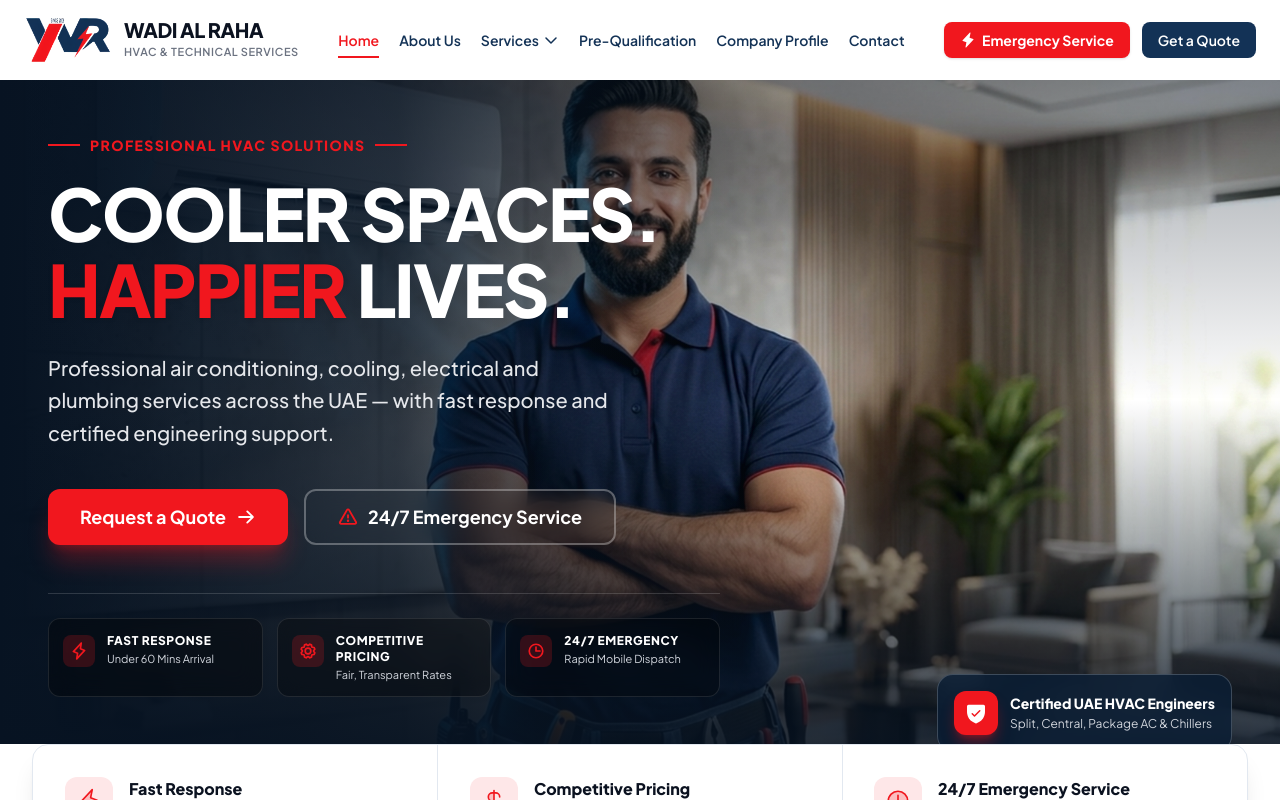
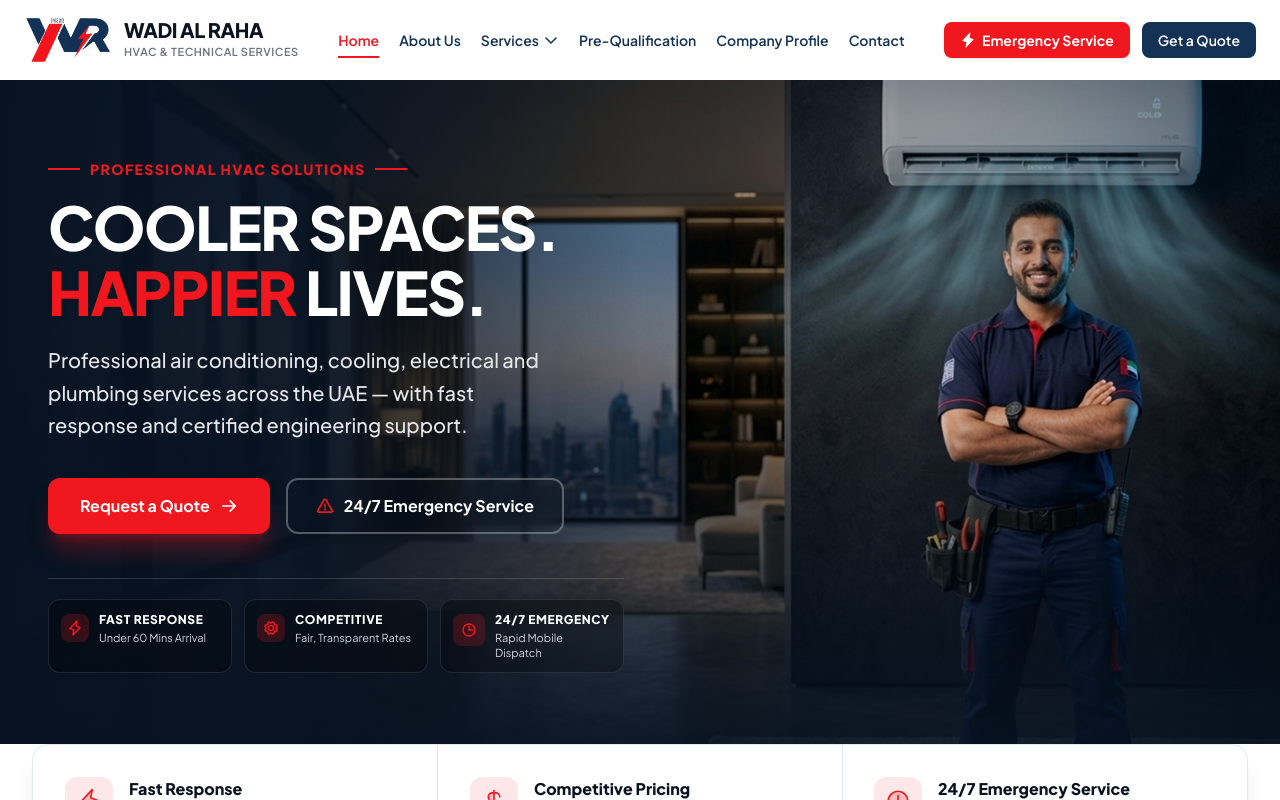
Before and after one commit to SonyLucky7/wadialraha.com, a Next.js app: page / in a window 1280 px wide. Shown: the top 800 px of the page. Built offline with nearby package versions, Linux system fonts and the light colour scheme.

Commit message:
fix(hero): fix face cropping by anchoring image to object-top and object-right, confine text gradient to left 50%, and remove obstructing badges

```diff
--- a/src/components/home/HeroSection.tsx
+++ b/src/components/home/HeroSection.tsx
@@ -10,45 +10,45 @@ import {
   Gear,
   Clock,
   Warning,
-  ShieldCheck,
 } from "@phosphor-icons/react";
 import { COMPANY } from "@/lib/constants";
 
 export function HeroSection() {
   return (
-    <section className="relative min-h-[100dvh] lg:min-h-screen bg-[#071322] text-white flex items-center overflow-hidden pt-24 sm:pt-28 pb-16 sm:pb-20">
+    <section className="relative min-h-[100dvh] lg:min-h-screen bg-[#071322] text-white flex items-center overflow-hidden pt-20 sm:pt-24 lg:pt-28 pb-16 sm:pb-20">
       {/* ─── FULL-BLEED 4K/8K LOSSLESS BACKGROUND (3840 x 2143 Native UHD) ─── */}
-      <div className="absolute inset-0 z-0">
+      <div className="absolute inset-0 z-0 overflow-hidden">
         <Image
-          src="/images/hero/ac-mechanic-hero-4k-flipped.jpg"
+          src="/images/hero/ac-mechanic-hero-fullbleed-4k.jpg"
           alt="WADI AL RAHA Professional Certified AC Mechanic in UAE"
           fill
           priority
-          unoptimized // Prevents Next.js downsampling; serves full native 3840px 4K pixels
+          unoptimized // Serves native 3840px 4K pixels with zero downsampling
           sizes="100vw"
-          className="object-cover object-[70%_center] lg:object-[center_35%] filter contrast-[1.03] select-none"
+          // Crucial: Anchored to TOP and RIGHT so head and face are NEVER cut off
+          className="object-cover object-[78%_top] lg:object-[88%_top] filter contrast-[1.03] select-none pointer-events-none"
         />
 
-        {/* Cinematic Deep Navy Gradient Overlay for Text Readability */}
-        <div className="absolute inset-0 bg-gradient-to-r from-[#071322] via-[#071322]/80 to-transparent w-full lg:w-[62%] pointer-events-none" />
+        {/* Left-side dark gradient strictly covering the left 48-52% so it NEVER overlaps the technician */}
+        <div className="absolute inset-0 bg-gradient-to-r from-[#071322] via-[#071322]/85 to-transparent w-full lg:w-[50%] pointer-events-none" />
 
-        {/* Subtle top and bottom fades */}
-        <div className="absolute inset-0 bg-gradient-to-t from-[#071322] via-transparent to-[#071322]/50 pointer-events-none" />
+        {/* Subtle top & bottom ambient edge fades */}
+        <div className="absolute inset-0 bg-gradient-to-t from-[#071322] via-transparent to-[#071322]/40 pointer-events-none" />
 
-        {/* Mobile dark backdrop tint to ensure contrast */}
+        {/* Mobile-only background tint so text remains legible on narrow portrait screens */}
         <div className="absolute inset-0 bg-[#071322]/65 lg:hidden pointer-events-none" />
       </div>
 
-      {/* ─── FOREGROUND CONTENT & BUTTONS OVERLAID OVER THE IMAGE ─── */}
+      {/* ─── FOREGROUND CONTENT & BUTTONS OVERLAID ON THE LEFT ─── */}
       <div className="relative z-10 max-w-[1500px] mx-auto px-4 sm:px-6 lg:px-8 xl:px-12 w-full">
-        <div className="max-w-2xl lg:max-w-3xl">
+        <div className="max-w-xl lg:max-w-2xl">
 
           {/* 1. Eyebrow */}
           <motion.div
             initial={{ opacity: 0, y: 15 }}
             animate={{ opacity: 1, y: 0 }}
             transition={{ duration: 0.5, ease: [0.16, 1, 0.3, 1] }}
-            className="flex items-center gap-2.5 mb-4 sm:mb-5"
+            className="flex items-center gap-2.5 mb-3 sm:mb-4"
           >
             <span className="w-8 h-[2px] bg-[#F1171E]" />
             <span className="text-xs sm:text-sm uppercase tracking-widest font-extrabold text-[#F1171E]">
@@ -62,7 +62,7 @@ export function HeroSection() {
             initial={{ opacity: 0, y: 20 }}
             animate={{ opacity: 1, y: 0 }}
             transition={{ duration: 0.6, delay: 0.1, ease: [0.16, 1, 0.3, 1] }}
-            className="text-4xl sm:text-5xl md:text-6xl lg:text-[56px] xl:text-7xl font-extrabold text-white tracking-tight leading-[1.06] mb-5 sm:mb-6"
+            className="text-4xl sm:text-5xl md:text-6xl lg:text-[52px] xl:text-6xl 2xl:text-7xl font-extrabold text-white tracking-tight leading-[1.08] mb-4 sm:mb-5"
           >
             COOLER SPACES. <br />
             <span className="text-[#F1171E] drop-shadow-sm">HAPPIER</span> LIVES.
@@ -73,49 +73,49 @@ export function HeroSection() {
             initial={{ opacity: 0, y: 15 }}
             animate={{ opacity: 1, y: 0 }}
             transition={{ duration: 0.6, delay: 0.2, ease: [0.16, 1, 0.3, 1] }}
-            className="text-base sm:text-lg lg:text-xl text-gray-200 leading-relaxed max-w-xl mb-8 sm:mb-10 font-medium"
+            className="text-base sm:text-lg lg:text-xl text-gray-200 leading-relaxed max-w-lg mb-7 sm:mb-9 font-medium"
           >
             Professional air conditioning, cooling, electrical and plumbing
             services across the UAE — with fast response and certified engineering support.
           </motion.p>
 
-          {/* 4. Action Buttons (Overlaid on Image) */}
+          {/* 4. Action Buttons */}
           <motion.div
             initial={{ opacity: 0, y: 15 }}
             animate={{ opacity: 1, y: 0 }}
             transition={{ duration: 0.6, delay: 0.3, ease: [0.16, 1, 0.3, 1] }}
-            className="flex flex-wrap items-center gap-4 mb-10 sm:mb-12"
+            className="flex flex-wrap items-center gap-3.5 sm:gap-4 mb-9 sm:mb-11"
           >
-            {/* Primary CTA */}
+            {/* Primary CTA: Request a Quote */}
             <Link
               href="/contact"
-              className="group inline-flex items-center justify-center gap-2.5 h-14 px-8 bg-[#F1171E] text-white font-bold rounded-xl hover:bg-[#D61218] transition-all shadow-xl shadow-[#F1171E]/30 hover:shadow-2xl hover:shadow-[#F1171E]/50 hover:-translate-y-0.5 text-base sm:text-lg whitespace-nowrap active:scale-[0.98]"
+              className="group inline-flex items-center justify-center gap-2.5 h-13 sm:h-14 px-7 sm:px-8 bg-[#F1171E] text-white font-bold rounded-xl hover:bg-[#D61218] transition-all shadow-xl shadow-[#F1171E]/30 hover:shadow-2xl hover:shadow-[#F1171E]/50 hover:-translate-y-0.5 text-sm sm:text-base whitespace-nowrap active:scale-[0.98]"
             >
               <span>Request a Quote</span>
-              <ArrowRight weight="bold" size={20} className="group-hover:translate-x-1.5 transition-transform" />
+              <ArrowRight weight="bold" size={18} className="group-hover:translate-x-1.5 transition-transform" />
             </Link>
 
             {/* 24/7 Emergency Service Hotline */}
             <Link
               href={`tel:${COMPANY.contacts[0].phoneRaw}`}
-              className="inline-flex items-center justify-center gap-2.5 h-14 px-8 rounded-xl border-2 border-white/30 text-white font-bold hover:bg-white/10 hover:border-white/50 hover:-translate-y-0.5 transition-all text-base sm:text-lg whitespace-nowrap backdrop-blur-md active:scale-[0.98]"
+              className="inline-flex items-center justify-center gap-2.5 h-13 sm:h-14 px-6 sm:px-7 rounded-xl border-2 border-white/30 text-white font-bold hover:bg-white/10 hover:border-white/50 hover:-translate-y-0.5 transition-all text-sm sm:text-base whitespace-nowrap backdrop-blur-md active:scale-[0.98]"
             >
-              <Warning weight="bold" size={20} className="text-[#F1171E]" />
+              <Warning weight="bold" size={18} className="text-[#F1171E]" />
               <span>24/7 Emergency Service</span>
             </Link>
           </motion.div>
 
-          {/* 5. Trust Indicators (Overlaid on Image) */}
+          {/* 5. Trust Indicators */}
           <motion.div
             initial={{ opacity: 0, y: 15 }}
             animate={{ opacity: 1, y: 0 }}
             transition={{ duration: 0.6, delay: 0.4, ease: [0.16, 1, 0.3, 1] }}
-            className="grid grid-cols-1 sm:grid-cols-3 gap-3.5 pt-6 border-t border-white/15 max-w-xl lg:max-w-2xl"
+            className="grid grid-cols-1 sm:grid-cols-3 gap-3 pt-5 border-t border-white/15 max-w-lg lg:max-w-xl"
           >
             {/* Fast Response */}
-            <div className="flex items-start gap-3 p-3.5 rounded-xl bg-black/35 backdrop-blur-md border border-white/10 hover:border-white/20 transition-all">
-              <div className="w-8 h-8 rounded-lg bg-[#F1171E]/20 flex items-center justify-center text-[#F1171E] shrink-0 mt-0.5">
-                <Lightning weight="bold" size={18} />
+            <div className="flex items-start gap-2.5 p-3 rounded-xl bg-black/30 backdrop-blur-md border border-white/10 hover:border-white/20 transition-all">
+              <div className="w-7 h-7 rounded-lg bg-[#F1171E]/20 flex items-center justify-center text-[#F1171E] shrink-0 mt-0.5">
+                <Lightning weight="bold" size={16} />
               </div>
               <div>
                 <h4 className="font-extrabold text-xs text-white uppercase tracking-wider">
@@ -128,13 +128,13 @@ export function HeroSection() {
             </div>
 
             {/* Competitive Pricing */}
-            <div className="flex items-start gap-3 p-3.5 rounded-xl bg-black/30 backdrop-blur-md border border-white/10 hover:border-white/20 transition-all">
-              <div className="w-8 h-8 rounded-lg bg-[#F1171E]/20 flex items-center justify-center text-[#F1171E] shrink-0 mt-0.5">
-                <Gear weight="bold" size={18} />
+            <div className="flex items-start gap-2.5 p-3 rounded-xl bg-black/30 backdrop-blur-md border border-white/10 hover:border-white/20 transition-all">
+              <div className="w-7 h-7 rounded-lg bg-[#F1171E]/20 flex items-center justify-center text-[#F1171E] shrink-0 mt-0.5">
+                <Gear weight="bold" size={16} />
               </div>
               <div>
                 <h4 className="font-extrabold text-xs text-white uppercase tracking-wider">
-                  COMPETITIVE PRICING
+                  COMPETITIVE
                 </h4>
                 <p className="text-[11px] text-gray-300 mt-0.5 leading-snug">
                   Fair, Transparent Rates
@@ -143,9 +143,9 @@ export function HeroSection() {
             </div>
 
             {/* 24/7 Emergency */}
-            <div className="flex items-start gap-3 p-3.5 rounded-xl bg-black/30 backdrop-blur-md border border-white/10 hover:border-white/20 transition-all">
+            <div className="flex items-start gap-2.5 p-3 rounded-xl bg-black/30 backdrop-blur-md border border-white/10 hover:border-white/20 transition-all">
               <div className="w-8 h-8 rounded-lg bg-[#F1171E]/20 flex items-center justify-center text-[#F1171E] shrink-0 mt-0.5">
-                <Clock weight="bold" size={18} />
+                <Clock weight="bold" size={16} />
               </div>
               <div>
                 <h4 className="font-extrabold text-xs text-white uppercase tracking-wider">
@@ -159,26 +159,6 @@ export function HeroSection() {
           </motion.div>
         </div>
       </div>
-
-      {/* ─── FLOATING BADGE OVER THE RIGHT SIDE ─── */}
-      <motion.div
-        initial={{ opacity: 0, scale: 0.9 }}
-        animate={{ opacity: 1, scale: 1 }}
-        transition={{ duration: 0.7, delay: 0.5 }}
-        className="hidden lg:flex absolute bottom-12 right-12 z-10 items-center gap-3 p-4 rounded-2xl bg-[#0B1E34]/85 backdrop-blur-md border border-white/20 shadow-2xl max-w-sm"
-      >
-        <div className="w-11 h-11 rounded-xl bg-[#F1171E] flex items-center justify-center text-white shrink-0 shadow-lg shadow-[#F1171E]/40">
-          <ShieldCheck weight="fill" size={24} />
-        </div>
-        <div>
-          <span className="block text-sm font-extrabold text-white leading-tight">
-            Certified UAE HVAC Engineers
-          </span>
-          <span className="block text-xs text-gray-300 leading-tight mt-1">
-            Split, Central, Package AC & Chillers
-          </span>
-        </div>
-      </motion.div>
     </section>
   );
 }
```
Also changed, not shown: public/images/hero/ac-mechanic-hero-fullbleed-4k.jpg (added).
